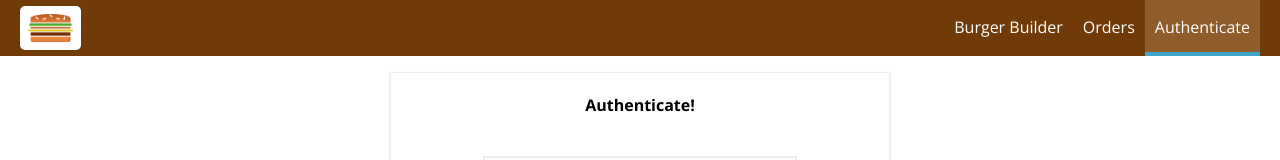
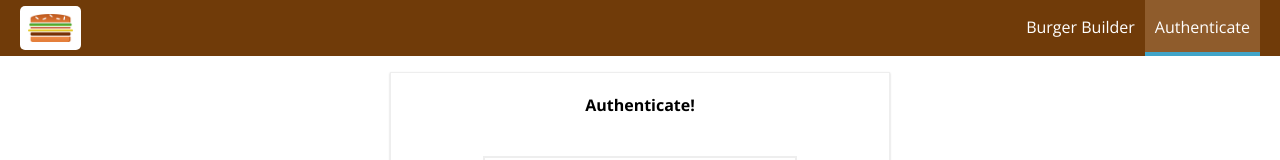
Before and after one commit to ibrahimkholil6210/burger-builder-react, a React (Create React App) app: page /auth in a window 1280 px wide. Shown: the top 160 px of the page. Built offline with nearby package versions, Linux system fonts and the light colour scheme.

Commit message:
Added Redirect routing on successfull authentication and programatic button show

```diff
--- a/src/App.js
+++ b/src/App.js
@@ -5,6 +5,7 @@ import Checkout from './container/Checkout/Checkout';
 import Orders from './container/Orders/Orders';
 import Auth from './container/Auth/Auth';
 import { Route, Switch } from 'react-router-dom';
+import Logout from './container/Auth/Logout/Logout';
 
 export default class App extends Component {
   render() {
@@ -15,6 +16,7 @@ export default class App extends Component {
             <Route path="/checkout" component={Checkout} />
             <Route path="/orders" component={Orders} />
             <Route path="/auth" component={Auth} />
+            <Route path="/logout" component={Logout} />
             <Route path="/" exact component={BurgerBuilder} />
           </Switch>
         </Layout>
--- a/src/components/Navigation/NavigationItems/NavigationItems.js
+++ b/src/components/Navigation/NavigationItems/NavigationItems.js
@@ -2,12 +2,18 @@ import React from 'react';
 import classes from './navigationitems.module.css';
 import NavigationItem from './NavigationItem';
 
-export default function NavigationItems() {
+export default function NavigationItems(props) {
     return (
         <ul className={classes.NavigationItems}>
             <NavigationItem href="/" exact>Burger Builder</NavigationItem>
-            <NavigationItem href="/orders">Orders</NavigationItem>
-            <NavigationItem href="/auth">Authenticate</NavigationItem>
+            {!props.isAuthenticated ?
+                <NavigationItem href="/auth">Authenticate</NavigationItem>
+                :
+                <>
+                    <NavigationItem href="/orders">Orders</NavigationItem>
+                    <NavigationItem href="/logout">Logout</NavigationItem>
+                </>
+            }
         </ul>
     )
 }
--- a/src/components/Navigation/SideDrawer/SideDrawer.js
+++ b/src/components/Navigation/SideDrawer/SideDrawer.js
@@ -18,7 +18,7 @@ export default function SindeDrawer(props) {
                     <Logo />
                 </div>
                 <nav>
-                    <NavigationItems />
+                    <NavigationItems isAuthenticated={props.isAuth} />
                 </nav>
             </div>
         </Aux>
--- a/src/components/Navigation/Toolbar/Toolbar.js
+++ b/src/components/Navigation/Toolbar/Toolbar.js
@@ -10,7 +10,7 @@ export default function Toolbar(props) {
             <Drawertoggler clicked={props.drawerToggleHandler} />
             <Logo />
             <nav className={[classes.DesktopOnly].join(' ')}>
-                <NavigationItems />
+                <NavigationItems isAuthenticated={props.isAuth} />
             </nav>
         </header>
     )
--- a/src/container/Auth/Auth.js
+++ b/src/container/Auth/Auth.js
@@ -1,5 +1,6 @@
 import React, { Component } from 'react';
 import { connect } from 'react-redux';
+import { Redirect } from 'react-router-dom';
 import Input from '../../components/UI/Input/Input';
 import Button from '../../components/UI/Button/Button';
 import classes from './auth.module.css';
@@ -115,7 +116,7 @@ class Auth extends Component {
             notify(this.props.error);
         }
 
-        return (
+        return this.props.isAuthenticated ? <Redirect to="/" /> : (
             <div className={classes.ContactData}>
                 <h4>Authenticate!</h4>
                 {this.props.loading ? (
@@ -133,14 +134,15 @@ class Auth extends Component {
                     )}
                 <ToastContainer />
             </div>
-        );
+        )
     }
 }
 
 const mapStateToProps = state => {
     return {
         loading: state.auth.loading,
-        error: state.auth.error
+        error: state.auth.error,
+        isAuthenticated: state.auth.token !== null
     }
 }
 
--- /dev/null
+++ b/src/container/Auth/Logout/Logout.js
@@ -0,0 +1,21 @@
+import React, { Component } from 'react';
+import { connect } from 'react-redux';
+import { Redirect } from 'react-router-dom';
+import * as actionTypes from '../../../store/actions/index';
+
+class Logout extends Component {
+    componentDidMount() {
+        this.props.onLogout()
+    }
+    render() {
+        return <Redirect to="/" />
+    }
+}
+
+const mapDispatchToProps = dispatch => {
+    return {
+        onLogout: () => dispatch(actionTypes.logout())
+    }
+}
+
+export default connect(null, mapDispatchToProps)(Logout);
--- a/src/hoc/Layout/Layout.js
+++ b/src/hoc/Layout/Layout.js
@@ -1,10 +1,11 @@
 import React, { Component } from 'react';
+import { connect } from 'react-redux';
 import Aux from '../Auxiliary/Auxiliary';
 import Toolbar from '../../components/Navigation/Toolbar/Toolbar';
 import classes from './Layout.module.css';
 import SideDrawer from '../../components/Navigation/SideDrawer/SideDrawer';
 
-export default class Layout extends Component {
+class Layout extends Component {
     state = {
         showDrawer: false,
     }
@@ -16,10 +17,11 @@ export default class Layout extends Component {
     render() {
         return (
             <Aux>
-                <Toolbar drawerToggleHandler={this.drawerToggleHandler} />
+                <Toolbar drawerToggleHandler={this.drawerToggleHandler} isAuth={this.props.isAuthenticated} />
                 <SideDrawer
                     showDrawer={this.state.showDrawer}
                     drawerToggleHandler={this.drawerToggleHandler}
+                    isAuth={this.props.isAuthenticated}
                 />
                 <main className={classes.Content}>
                     {this.props.children}
@@ -28,3 +30,11 @@ export default class Layout extends Component {
         )
     }
 }
+
+const mapStateToProps = state => {
+    return {
+        isAuthenticated: state.auth.token !== null,
+    }
+}
+
+export default connect(mapStateToProps)(Layout);
--- a/src/store/actions/index.js
+++ b/src/store/actions/index.js
@@ -10,5 +10,6 @@ export {
 } from './order';
 export {
     auth,
-    authErrorReset
+    authErrorReset,
+    logout
 } from './auth'
```
